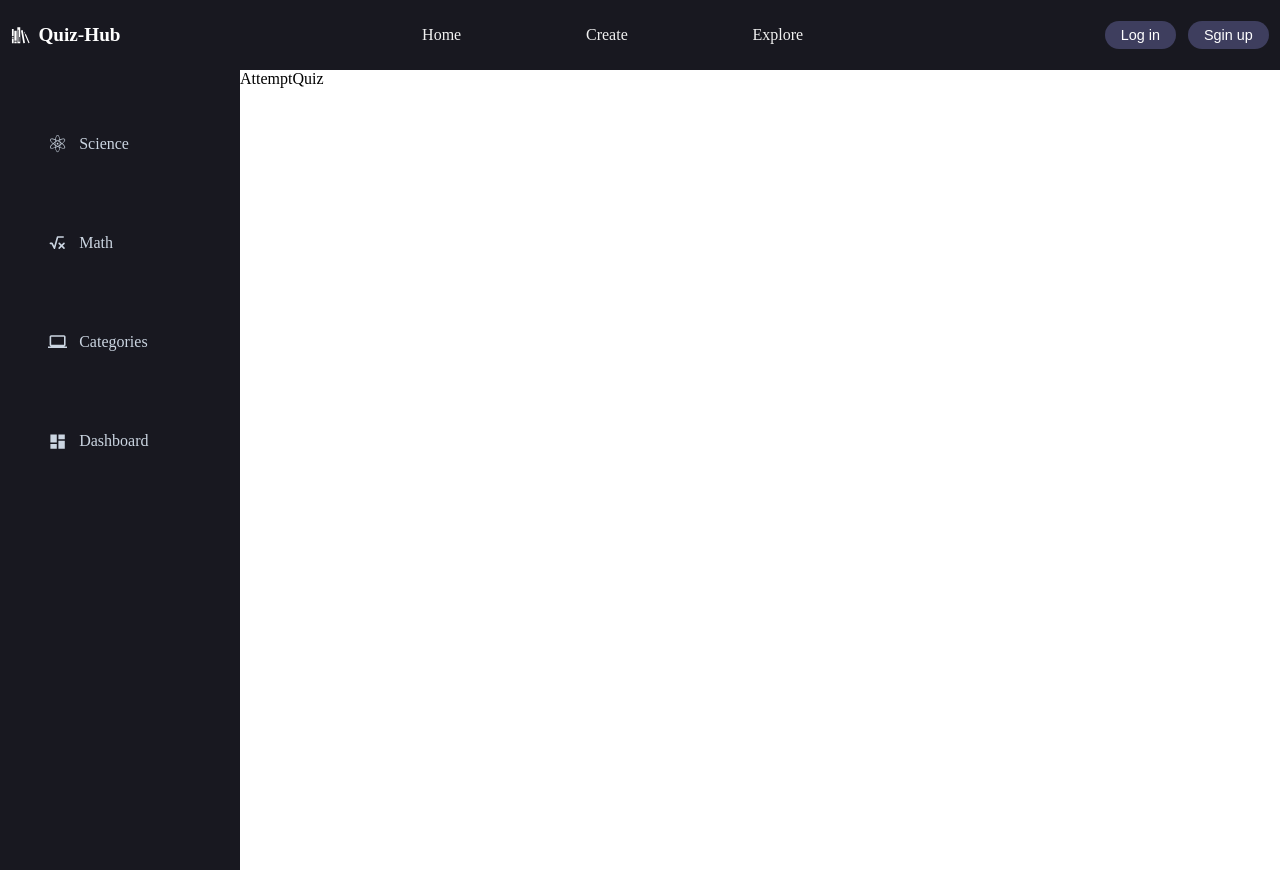
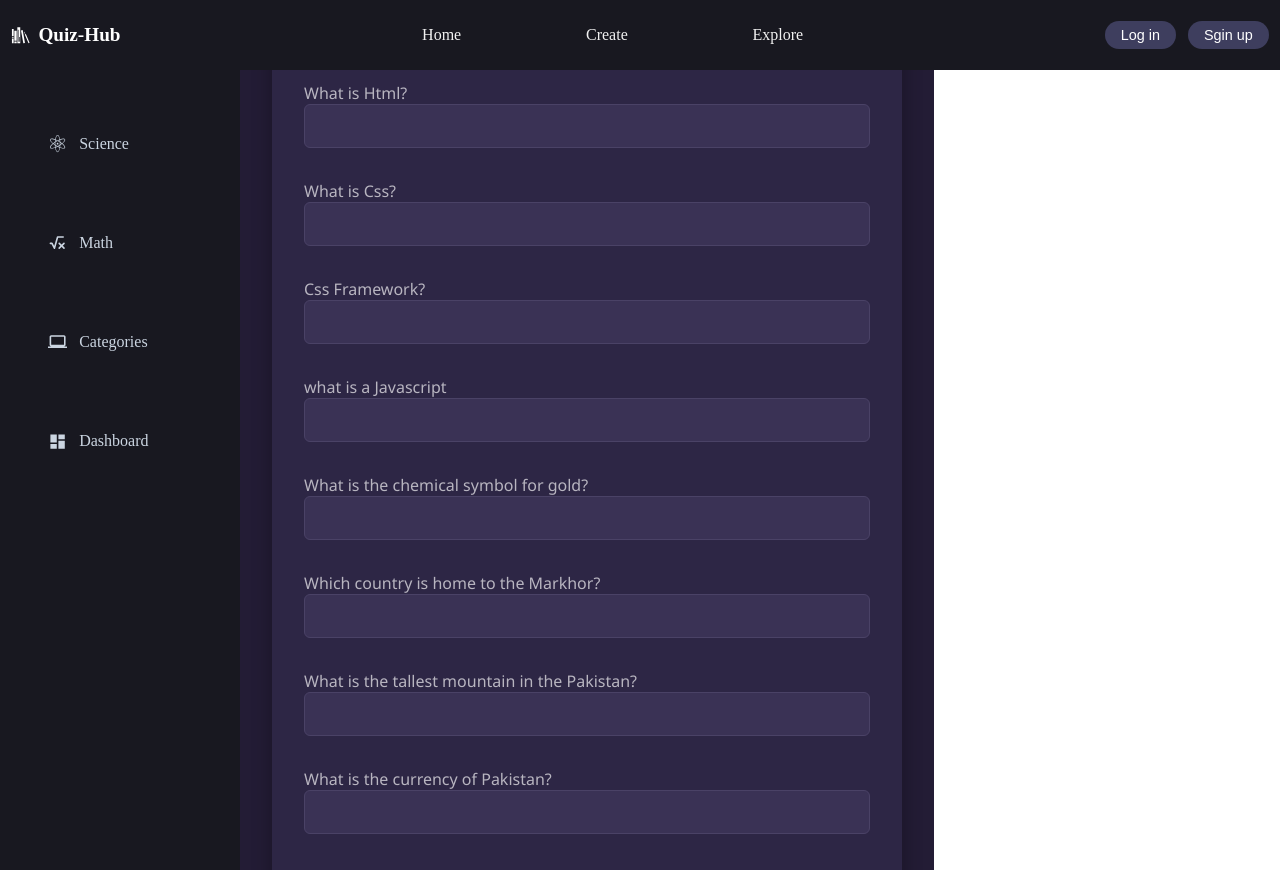
Before and after one commit to Saim1-Siddiqui/Quiz-hub2.0, a React (Vite) app in the folder quiz-hub/: page /AttemptQuiz in a window 1280 px wide. Built offline with nearby package versions, Linux system fonts and the light colour scheme.

Commit message:
Change AttemptQuiz

```diff
--- a/quiz-hub/src/pages/ExtraPages/ScoreCard.css
+++ b/quiz-hub/src/pages/ExtraPages/ScoreCard.css
@@ -155,7 +155,7 @@
   font-weight: bold;
 }
 
-.quiz-form-container {
+/* .quiz-form-container {
   background-color: #231C35;
   min-height: 100vh;
   padding: 2rem;
@@ -216,7 +216,7 @@
 
 .submit-btn:hover {
   background-color: #4A7AE8;
-}
+} */
 
 @media (max-width: 768px) {
   .stats-grid {
--- a/quiz-hub/src/pages/ExtraPages/ScoreCard.jsx
+++ b/quiz-hub/src/pages/ExtraPages/ScoreCard.jsx
@@ -104,8 +104,6 @@ import './Scorecard.css';
 const Scorecard = () => {
   const location = useLocation();
   const quizData = location.state?.quizData;
-
-  // Calculate score percentage
   const scorePercentage = Math.round(
     (quizData.correctAnswers / quizData.totalQuestions) * 100
   );
--- a/quiz-hub/src/pages/Quiz/AttemptQuiz.css
+++ b/quiz-hub/src/pages/Quiz/AttemptQuiz.css
@@ -0,0 +1,62 @@
+.quiz-form-container {
+  background-color: #231C35;
+  min-height: 100vh;
+  padding: 2rem;
+  display: flex;
+  justify-content: center;
+  align-items: center;
+  font-family: 'Segoe UI', Tahoma, Geneva, Verdana, sans-serif;
+}
+
+.quiz-form {
+  background-color: #2D2645;
+  border-radius: 12px;
+  padding: 2rem;
+  max-width: 800px;
+  width: 100%;
+  color: white;
+  box-shadow: 0 4px 20px rgba(0, 0, 0, 0.3);
+}
+
+.quiz-form h2 {
+  text-align: center;
+  margin-bottom: 1.5rem;
+  color: white;
+}
+
+.question-container {
+  margin-bottom: 1.5rem;
+}
+
+.question-container label {
+  display: block;
+  margin-bottom: 0.5rem;
+  color: #B8B5C0;
+}
+
+.question-container input {
+  width: 100%;
+  padding: 0.75rem;
+  background-color: #3A3255;
+  border: 1px solid #4A4266;
+  border-radius: 6px;
+  color: white;
+  font-size: 1rem;
+}
+
+.submit-btn {
+  background-color: #5D8BF4;
+  color: white;
+  border: none;
+  padding: 0.75rem 1.5rem;
+  border-radius: 6px;
+  font-size: 1rem;
+  cursor: pointer;
+  display: block;
+  margin: 2rem auto 0;
+  transition: background-color 0.3s;
+}
+
+.submit-btn:hover {
+  background-color: #4A7AE8;
+}
--- a/quiz-hub/src/pages/Quiz/AttemptQuiz.jsx
+++ b/quiz-hub/src/pages/Quiz/AttemptQuiz.jsx
@@ -1,10 +1,147 @@
-import React from 'react'
-import './AttemptQuiz'
+// import React from 'react'
+// import './AttemptQuiz'
 
-function AttemptQuiz() {
+// function AttemptQuiz() {
+//   return (
+//     <div>AttemptQuiz</div>
+//   )
+// }
+
+// export default AttemptQuiz
+
+
+
+
+
+
+
+
+
+
+
+
+
+
+
+
+
+
+
+
+
+
+
+
+
+
+
+
+
+
+
+
+
+
+
+
+
+
+
+import React, { useState } from 'react';
+import { useNavigate } from 'react-router-dom';
+import './AttemptQuiz.css';
+
+const QuizForm = () => {
+  const initialQuestions = [
+    {
+      text: 'What is Html?',
+      correctAnswer: 'Hypertext Markup Language'
+    },
+    {
+      text: 'What is Css?',
+      correctAnswer: 'Causcading Style Sheet'
+    },
+    {
+      text: 'Css Framework?',
+      correctAnswer: 'Bootstap'
+    },
+    {
+      text: 'what is a Javascript',
+      correctAnswer: 'Function Language'
+    },
+    {
+      text: 'What is the chemical symbol for gold?',
+      correctAnswer: 'Au'
+    },
+    {
+      text: 'Which country is home to the Markhor?',
+      correctAnswer: 'Pakistan'
+    },
+    {
+      text: 'What is the tallest mountain in the Pakistan?',
+      correctAnswer: 'K2'
+    },
+    {
+      text: 'What is the currency of Pakistan?',
+      correctAnswer: 'Pkr'
+    }
+  ];
+
+  const [userAnswers, setUserAnswers] = useState(Array(initialQuestions.length).fill(''));
+  const navigate = useNavigate();
+
+  const handleAnswerChange = (index, answer) => {
+    const newAnswers = [...userAnswers];
+    newAnswers[index] = answer;
+    setUserAnswers(newAnswers);
+  };
+
+  const calculateResults = () => {
+    const questionsWithResults = initialQuestions.map((question, index) => ({
+      ...question,
+      userAnswer: userAnswers[index],
+      result: userAnswers[index] === question.correctAnswer ? 'Correct' : 'Incorrect'
+    }));
+
+    const correctAnswers = questionsWithResults.filter(
+      q => q.result === 'Correct'
+    ).length;
+
+    return {
+      totalQuestions: initialQuestions.length,
+      correctAnswers,
+      incorrectAnswers: initialQuestions.length - correctAnswers,
+      questions: questionsWithResults
+    };
+  };
+
+  const handleSubmit = (e) => {
+    e.preventDefault();
+    const results = calculateResults();
+    navigate('/scorecard', { state: { quizData: results } });
+  };
+
   return (
-    <div>AttemptQuiz</div>
-  )
-}
+    <div className="quiz-form-container">
+      <form onSubmit={handleSubmit} className="quiz-form">
+        <h2>Quiz Questions</h2>
+        {initialQuestions.map((question, index) => (
+          <div key={index} className="question-container">
+            <label>
+              {question.text}
+              <input
+                type="text"
+                value={userAnswers[index]}
+                onChange={(e) => handleAnswerChange(index, e.target.value)}
+                required
+              />
+            </label>
+          </div>
+        ))}
+        <button type="submit" className="submit-btn">Submit Answers</button>
+      </form>
+    </div>
+  );
+};
 
-export default AttemptQuiz
+export default QuizForm;
```
